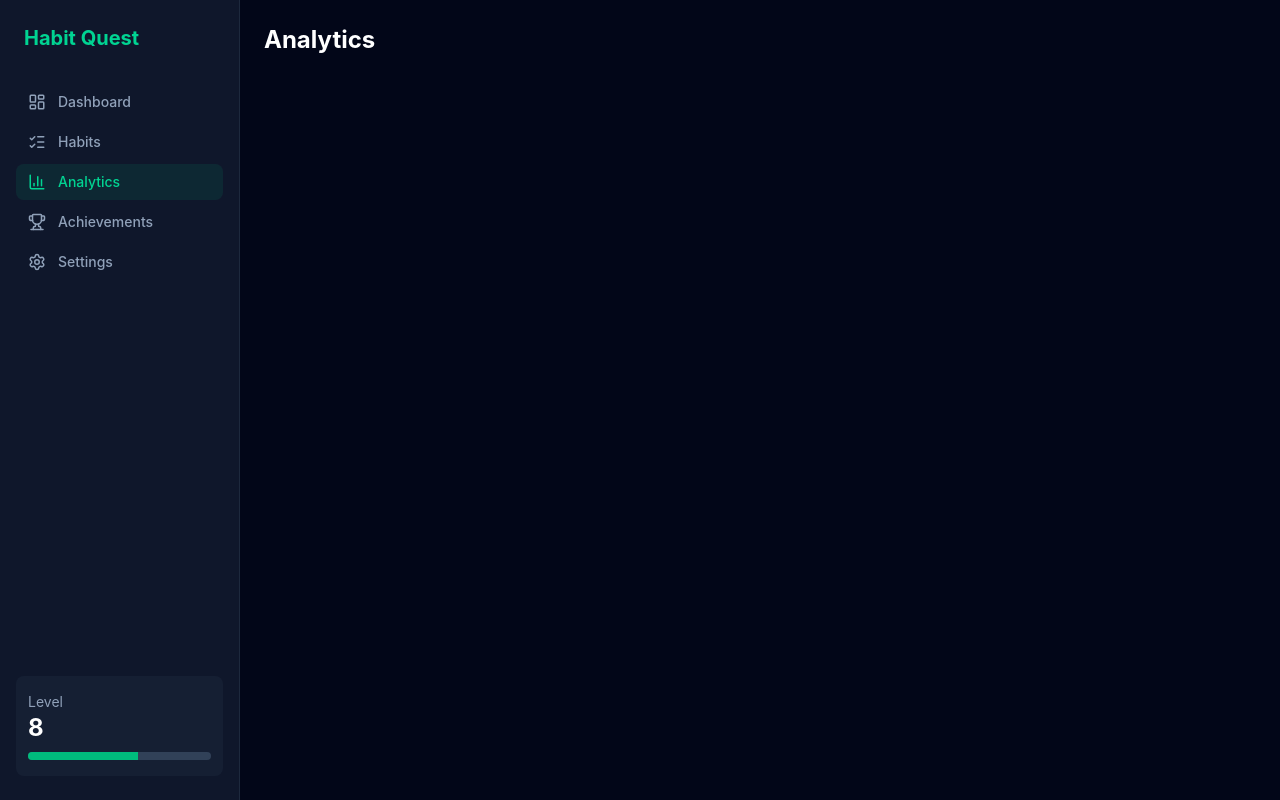
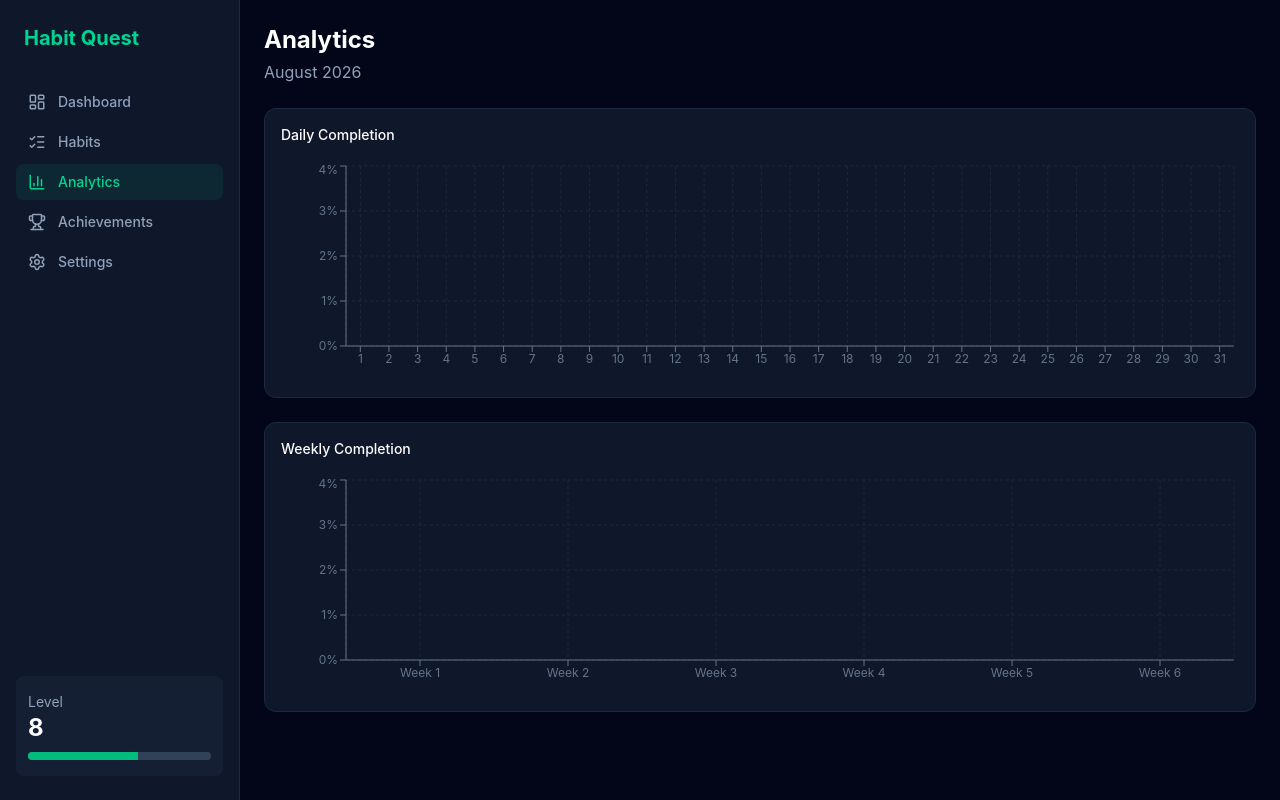
Before and after one commit to Dewesh10/habit-quest, a React (Vite) app: page /analytics in a window 1280 px wide. Built offline with nearby package versions, Linux system fonts and the light colour scheme.

Commit message:
Add Phase 7 charts: daily and weekly completion bar charts on Analytics page

```diff
--- a/src/pages/Analytics/Analytics.tsx
+++ b/src/pages/Analytics/Analytics.tsx
@@ -1,3 +1,95 @@
+import {
+  BarChart,
+  Bar,
+  XAxis,
+  YAxis,
+  Tooltip,
+  ResponsiveContainer,
+  CartesianGrid,
+} from "recharts"
+import { useHabits } from "../../hooks/useHabits"
+import { useCompletions } from "../../hooks/useCompletions"
+import { getMonthDates, getMonthName } from "../../utils/date"
+import { buildDailyChartData, buildWeeklyChartData } from "../../utils/chartData"
+
+function DailyTooltip({ active, payload }: any) {
+  if (!active || !payload?.length) return null
+  const d = payload[0].payload
+  return (
+    <div className="bg-slate-800 border border-slate-700 rounded-lg px-3 py-2 text-xs text-white">
+      <p className="font-medium mb-1">Day {d.label}</p>
+      <p className="text-slate-300">
+        {d.completed} / {d.total} habits · {d.percent}%
+      </p>
+    </div>
+  )
+}
+
+function WeeklyTooltip({ active, payload }: any) {
+  if (!active || !payload?.length) return null
+  const d = payload[0].payload
+  return (
+    <div className="bg-slate-800 border border-slate-700 rounded-lg px-3 py-2 text-xs text-white">
+      <p className="font-medium mb-1">{d.label}</p>
+      <p className="text-slate-300">
+        {d.completed} / {d.total} habits · {d.percent}%
+      </p>
+    </div>
+  )
+}
+
 export default function Analytics() {
-  return <h1 className="text-2xl font-bold text-white">Analytics</h1>
+  const { habits, loaded: habitsLoaded } = useHabits()
+  const { completions, loaded: completionsLoaded } = useCompletions()
+
+  if (!habitsLoaded || !completionsLoaded) {
+    return <p className="text-slate-400">Loading...</p>
+  }
+
+  const today = new Date()
+  const year = today.getFullYear()
+  const month = today.getMonth()
+  const monthDates = getMonthDates(year, month)
+
+  const dailyData = buildDailyChartData(habits, completions, monthDates)
+  const weeklyData = buildWeeklyChartData(habits, completions, monthDates)
+
+  return (
+    <div>
+      <h1 className="text-2xl font-bold text-white mb-1">Analytics</h1>
+      <p className="text-slate-400 mb-6">
+        {getMonthName(month)} {year}
+      </p>
+
+      <div className="bg-slate-900 border border-slate-800 rounded-xl p-4 mb-6">
+        <h2 className="text-sm font-medium text-white mb-4">
+          Daily Completion
+        </h2>
+        <ResponsiveContainer width="100%" height={220}>
+          <BarChart data={dailyData}>
+            <CartesianGrid strokeDasharray="3 3" stroke="#1e293b" />
+            <XAxis dataKey="label" stroke="#64748b" fontSize={12} />
+            <YAxis stroke="#64748b" fontSize={12} unit="%" />
+            <Tooltip content={<DailyTooltip />} cursor={{ fill: "#1e293b" }} />
+            <Bar dataKey="percent" fill="#10b981" radius={[4, 4, 0, 0]} />
+          </BarChart>
+        </ResponsiveContainer>
+      </div>
+
+      <div className="bg-slate-900 border border-slate-800 rounded-xl p-4">
+        <h2 className="text-sm font-medium text-white mb-4">
+          Weekly Completion
+        </h2>
+        <ResponsiveContainer width="100%" height={220}>
+          <BarChart data={weeklyData}>
+            <CartesianGrid strokeDasharray="3 3" stroke="#1e293b" />
+            <XAxis dataKey="label" stroke="#64748b" fontSize={12} />
+            <YAxis stroke="#64748b" fontSize={12} unit="%" />
+            <Tooltip content={<WeeklyTooltip />} cursor={{ fill: "#1e293b" }} />
+            <Bar dataKey="percent" fill="#10b981" radius={[4, 4, 0, 0]} />
+          </BarChart>
+        </ResponsiveContainer>
+      </div>
+    </div>
+  )
 }
```
